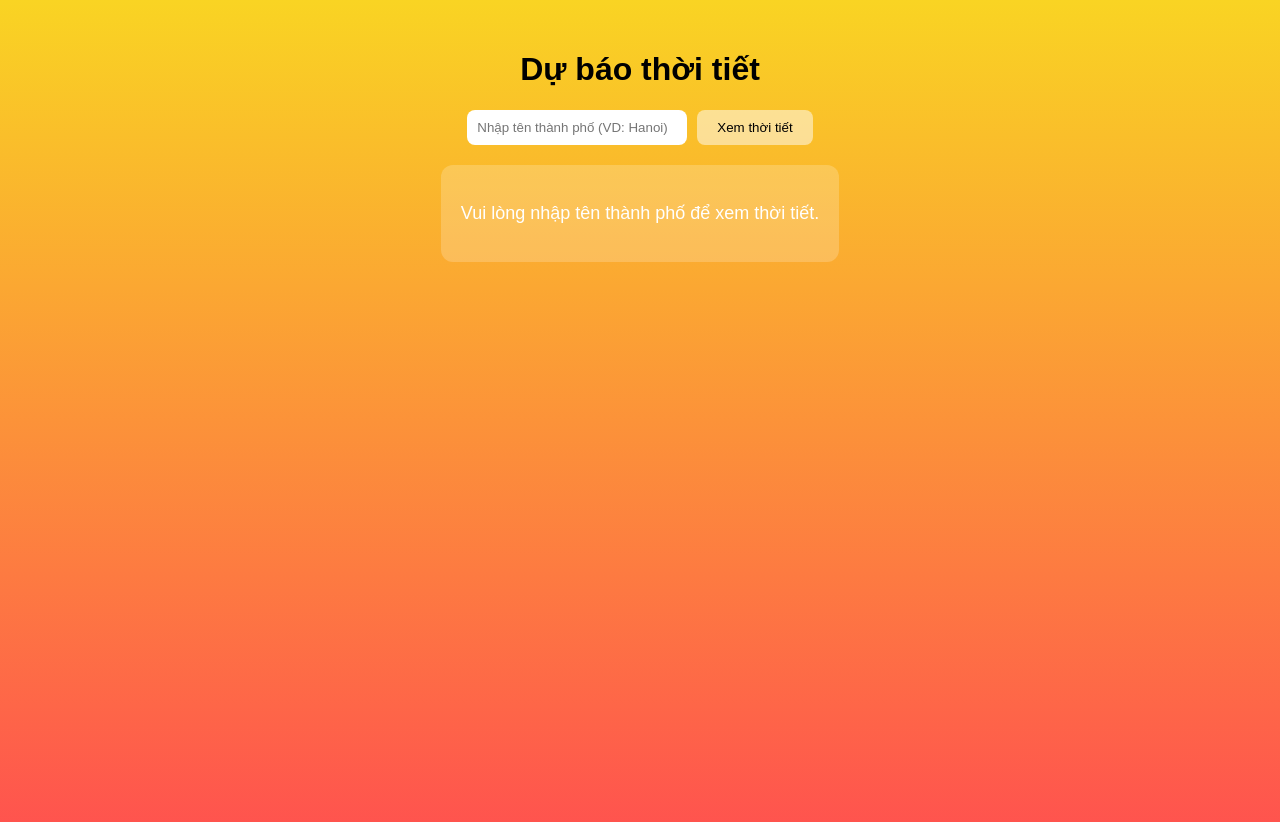
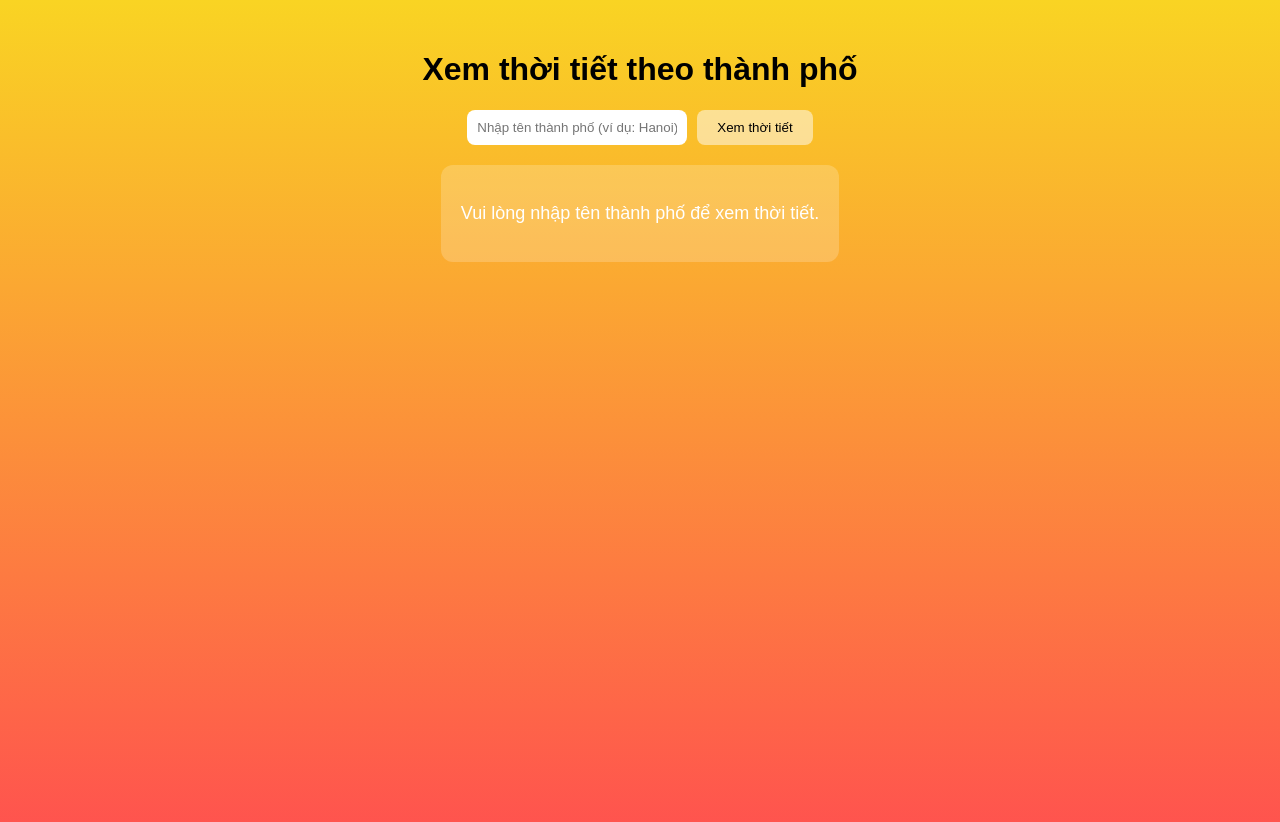
Before and after one commit to Tiendat2K2/weather, a React (Create React App) app: page / in a window 1280 px wide. Shown: the top 822 px of the page. Built offline with nearby package versions, Linux system fonts and the light colour scheme.

Commit message:
Update App.js
1

```diff
--- a/src/App.js
+++ b/src/App.js
@@ -11,7 +11,7 @@ const apiUrl = "https://api.openweathermap.org/data/2.5/weather";
 const App = () => {
   const [weatherData, setWeatherData] = useState(null);
   const [isLoading, setIsLoading] = useState(false);
-  const [city, setCity] = useState(""); // Thành phố nhập từ người dùng
+  const [city, setCity] = useState(""); // Người dùng nhập
   const [messageApi, contextHolder] = message.useMessage();
 
   // Hàm gọi API theo tên thành phố
@@ -35,14 +35,14 @@ const App = () => {
     }
   };
 
-  // Hàm gọi API khi nhấn Enter
+  // Gọi khi nhấn Enter
   const handleKeyDown = (e) => {
     if (e.key === "Enter") {
       fetchWeatherByCity();
     }
   };
 
-  // Xác định class nền theo thời tiết
+  // Xác định class nền theo trạng thái thời tiết
   const weatherMain = weatherData?.weather?.[0]?.main;
   let weatherClass = "";
   if (weatherMain === "Clear") weatherClass = "sunny";
@@ -55,13 +55,12 @@ const App = () => {
   return (
     <div className={appClass}>
       {contextHolder}
-      <h1>Dự báo thời tiết</h1>
+      <h1>Xem thời tiết theo thành phố</h1>
 
-      {/* Nhập tên thành phố */}
       <div className="search-box">
         <input
           type="text"
-          placeholder="Nhập tên thành phố (VD: Hanoi)"
+          placeholder="Nhập tên thành phố (ví dụ: Hanoi)"
           value={city}
           onChange={(e) => setCity(e.target.value)}
           onKeyDown={handleKeyDown}
@@ -71,7 +70,7 @@ const App = () => {
 
       <div className="weather-display">
         {isLoading ? (
-          <p>Đang tải...</p>
+          <p>Đang tải dữ liệu...</p>
         ) : weatherData ? (
           <div>
             <h2>{weatherData.name}</h2>
```
